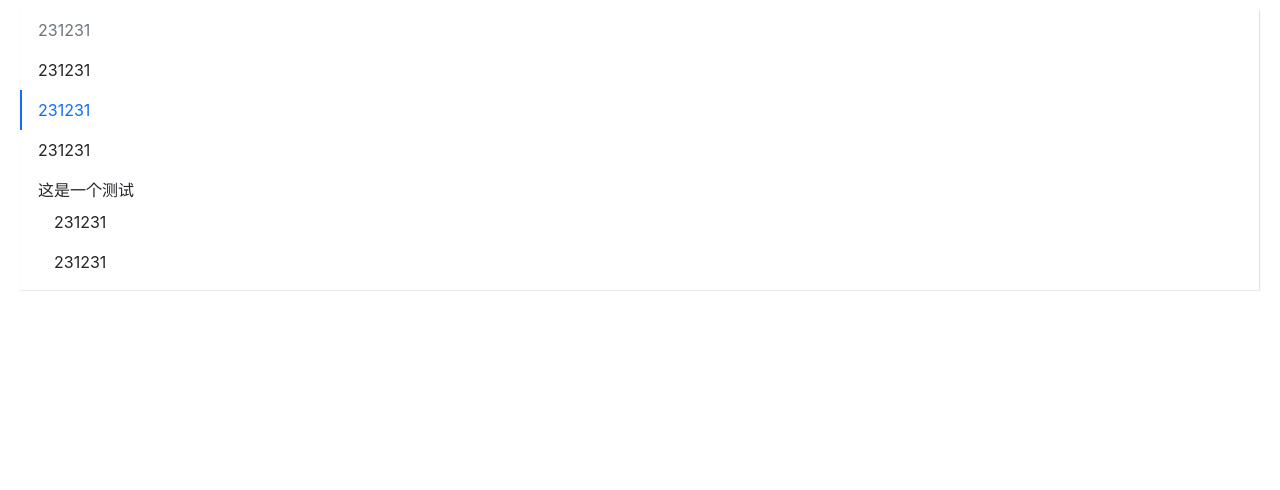
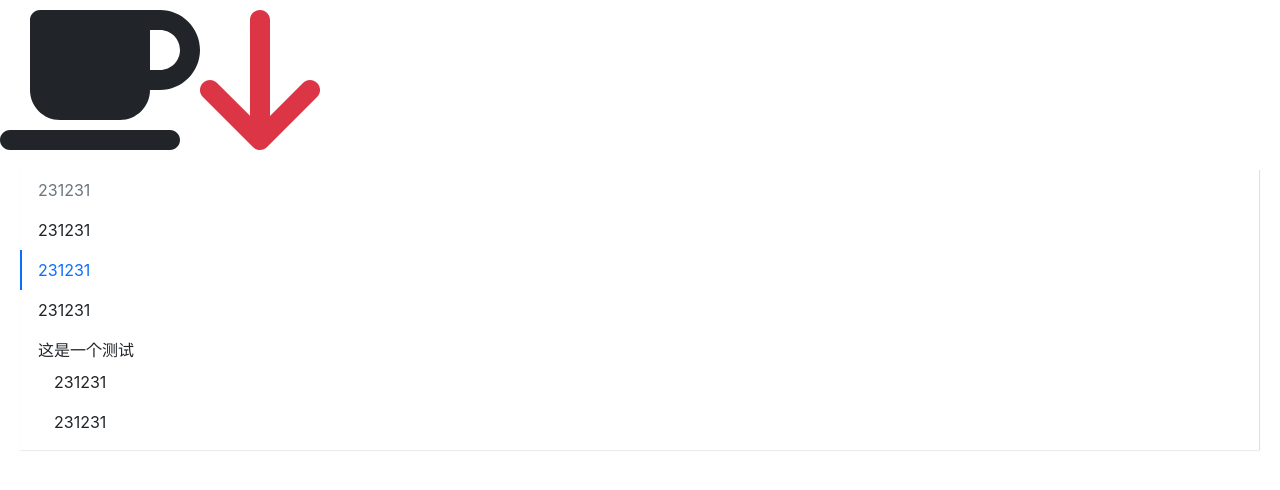
Before and after one commit to wuqiren/fdesign-react, a React (Create React App) app: page / in a window 1280 px wide. Shown: the top 490 px of the page. Built offline with nearby package versions, Linux system fonts and the light colour scheme.

Commit message:
完成Icon组件

```diff
--- a/package.json
+++ b/package.json
@@ -3,6 +3,9 @@
     "version": "0.1.0",
     "private": true,
     "dependencies": {
+        "@fortawesome/fontawesome-svg-core": "^6.2.0",
+        "@fortawesome/free-solid-svg-icons": "^6.2.0",
+        "@fortawesome/react-fontawesome": "^0.2.0",
         "@testing-library/jest-dom": "^5.16.4",
         "@testing-library/react": "^13.3.0",
         "@testing-library/user-event": "^13.5.0",
--- a/src/App.tsx
+++ b/src/App.tsx
@@ -2,9 +2,18 @@
 import Menu from './components/Menu/menu'
 import MenuItem from './components/Menu/menuItem'
 import SubMenu from './components/Menu/subMenu';
+import { FontAwesomeIcon } from '@fortawesome/react-fontawesome'
+import { faCoffee } from '@fortawesome/free-solid-svg-icons'
+import Icon from './components/Icon/icon'
+import { fas} from '@fortawesome/free-solid-svg-icons'
+import { library } from '@fortawesome/fontawesome-svg-core'
+
+library.add(fas)
 function App() {
   return (
     <div className='App'>
+      <FontAwesomeIcon icon={faCoffee} size='10x'/>
+      <Icon icon='arrow-down' size='10x' theme='danger'/>
       <Menu defaultIndex='2' mode='vertical' defaultOpenMenus={['4']}>
         <MenuItem disabled={true}>231231</MenuItem>
         <MenuItem >231231</MenuItem>
--- /dev/null
+++ b/src/components/Icon/_style.scss
@@ -0,0 +1,5 @@
+@each $key,$val in $theme-colors {
+    .icon-#{$key}{
+        color: $val;
+    }
+}
--- /dev/null
+++ b/src/components/Icon/icon.tsx
@@ -0,0 +1,19 @@
+import classNames  from "classnames";
+
+import {FontAwesomeIcon,FontAwesomeIconProps } from '@fortawesome/react-fontawesome'
+
+export type ThemeProps = 'primart' | 'secondary' |'sucess' | 'info' | 'warning' | 'danger' | 'light' | 'dark';
+export interface IconProps extends FontAwesomeIconProps{
+    theme?:ThemeProps,
+}
+
+const Icon = (props:IconProps)=>{
+    const {className,theme,...restProps} = props;
+    const classes = classNames('vikig-icon',className,{
+        [`icon-${theme}`]:theme
+    })
+
+    return <FontAwesomeIcon className={classes} {...restProps}/>
+}
+
+export default Icon;
--- a/src/styles/index.scss
+++ b/src/styles/index.scss
@@ -5,3 +5,4 @@
 @import 'mixin';
 @import '../components/Button/style';
 @import '../components/Menu/style';
+@import '../components/Icon/style';
```
Also changed, not shown: 2 other files (tests, documents, lock files or other folders).
